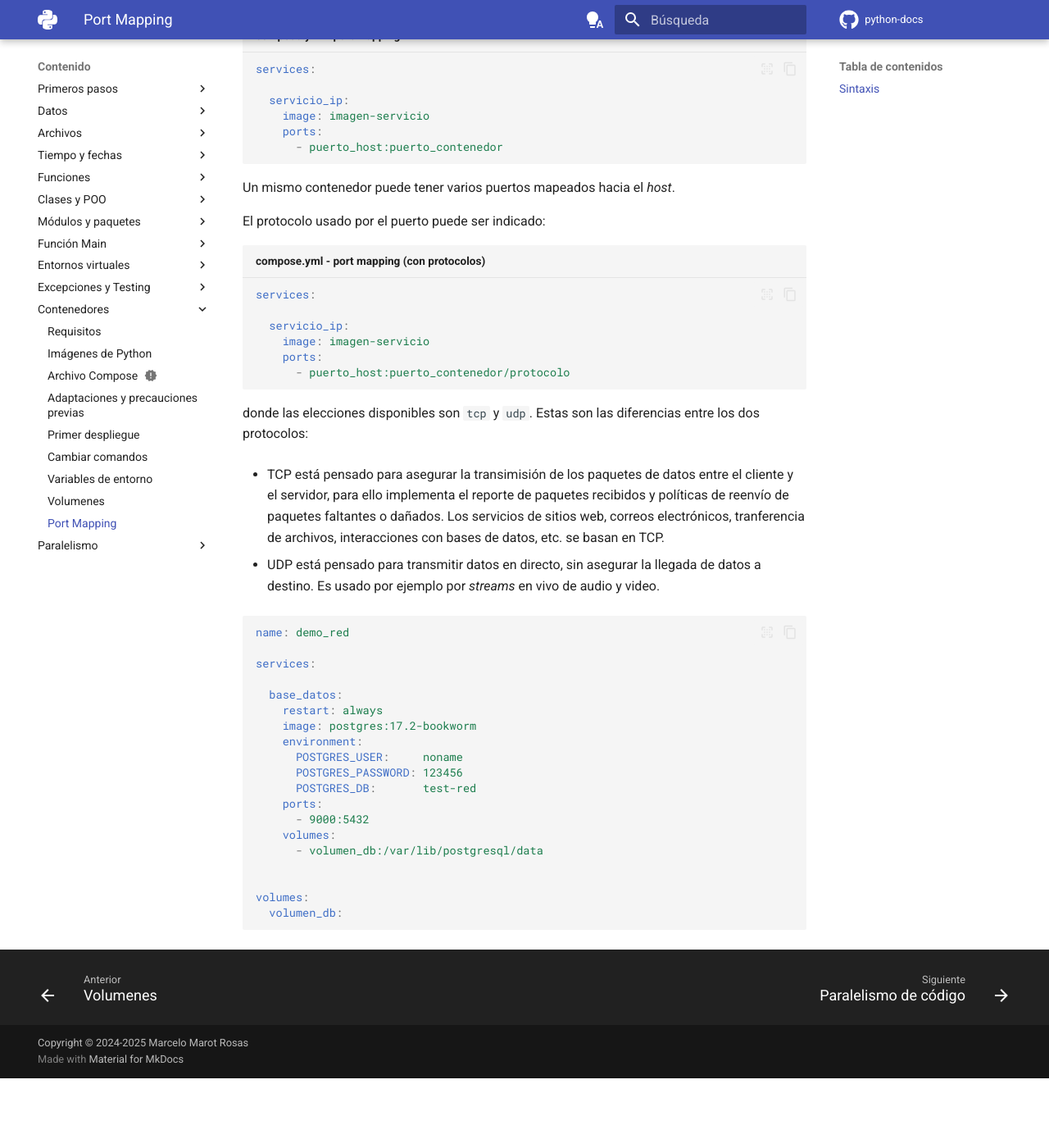
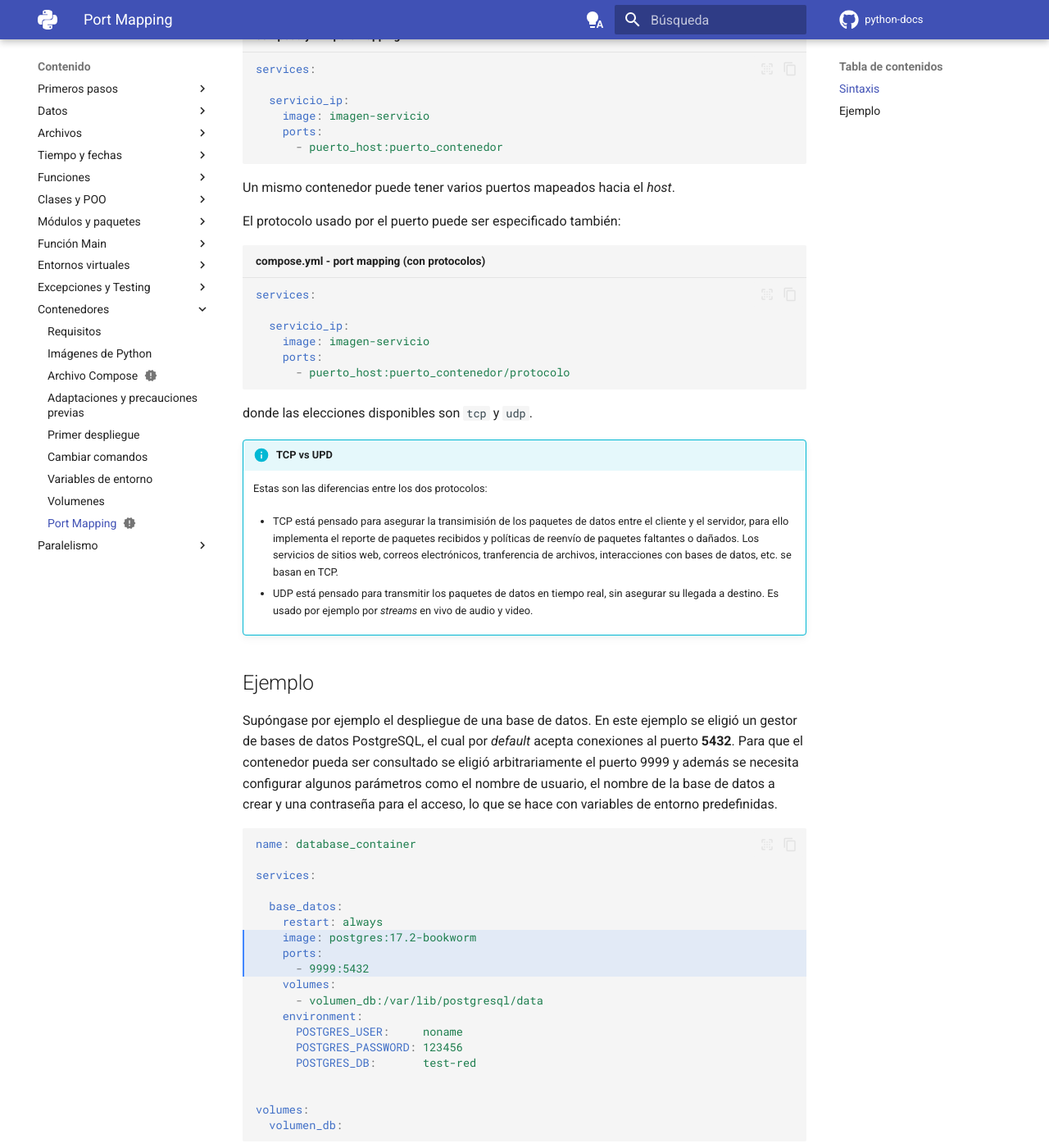
Before and after one commit to alejrot/python-docs, an MkDocs documentation site: the page built from docs/contenedores/puertos.md, in a window 1280 px wide and 1400 px high, scrolled down 439 px. Shown: the whole window at 82% size. Built offline with MkDocs 1.6.1 and Material for MkDocs 9.7.7, drawn with Linux system fonts in a browser that asks for light colours; plug-ins that fetch from the network failed and are left out; comment, search, counter and statistics services are not loaded; before the commit the page ends 1754 px from its top, so only the background shows below that; some of the changed text lies outside the part shown.

Commit message:
Contenedores: port mapping

````diff
--- a/docs/contenedores/puertos.md
+++ b/docs/contenedores/puertos.md
@@ -28,7 +32,7 @@ Un mismo contenedor puede tener varios puertos mapeados
 hacia el *host*.
 
 
-El protocolo usado por el puerto puede ser indicado:
+El protocolo usado por el puerto puede ser especificado también:
 
 ```yaml title="compose.yml - port mapping (con protocolos)"
 services:
@@ -40,48 +44,63 @@ services:
 ```
 
 donde las elecciones disponibles son `tcp` y `udp`.
-Estas son las diferencias entre los dos protocolos:
 
-- TCP está pensado para asegurar la transimisión
-de los paquetes de datos entre el cliente y el servidor,
-para ello implementa el reporte de paquetes recibidos
-y políticas de reenvío de paquetes faltantes o dañados.
-Los servicios de sitios web,
-correos electrónicos,
-tranferencia de archivos,
-interacciones con bases de datos,
-etc. se basan en TCP.
+!!! info "TCP vs UPD"
 
-- UDP está pensado para transmitir datos en directo,
-sin asegurar la llegada de datos a destino.
-Es usado por ejemplo por *streams* en vivo de audio y video.
+    Estas son las diferencias entre los dos protocolos:
+
+    - TCP está pensado para asegurar la transimisión
+    de los paquetes de datos entre el cliente y el servidor,
+    para ello implementa el reporte de paquetes recibidos
+    y políticas de reenvío de paquetes faltantes o dañados.
+    Los servicios de sitios web,
+    correos electrónicos,
+    tranferencia de archivos,
+    interacciones con bases de datos,
+    etc. se basan en TCP.
+
+    - UDP está pensado para transmitir
+    los paquetes de datos en tiempo real,
+    sin asegurar su llegada a destino.
+    Es usado por ejemplo por *streams* en vivo de audio y video.
 
 
 
+## Ejemplo
+
+Supóngase por ejemplo el despliegue
+de una base de datos.
+En este ejemplo se eligió un gestor de bases de datos PostgreSQL,
+el cual por *default* acepta conexiones al puerto **5432**.
+Para que el contenedor pueda ser consultado
+se eligió arbitrariamente el puerto 9999
+y además se necesita configurar algunos parámetros
+como el nombre de usuario,
+el nombre de la base de datos a crear
+y una contraseña para el acceso,
+lo que se hace con variables de entorno predefinidas.
 
 
-
-
-
-
-```yaml
-name: demo_red
+```yaml hl_lines="7-9"
+name: database_container
 
 services:
 
   base_datos:
     restart: always
     image: postgres:17.2-bookworm
+    ports:
+      - 9999:5432
+    volumes:
+      - volumen_db:/var/lib/postgresql/data
     environment:
       POSTGRES_USER:     noname
       POSTGRES_PASSWORD: 123456
       POSTGRES_DB:       test-red
-    ports:
-      - 9000:5432
-    volumes:
-      - volumen_db:/var/lib/postgresql/data
 
 
 volumes:
   volumen_db:
 ```
+
+Más sobre las imágenes de PostgreSQL: [DockerHub](https://hub.docker.com/_/postgres/)
````
Also changed, not shown: other parts of docs/contenedores/puertos.md (+4 -0 lines).
